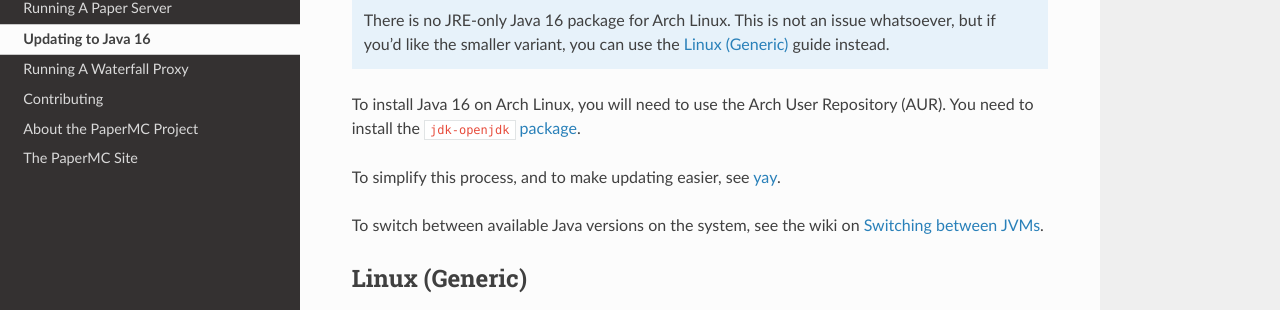
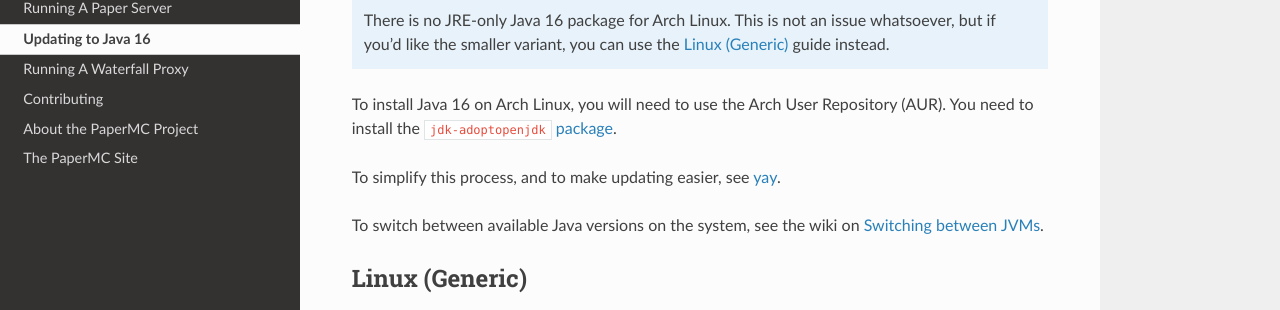
Before and after one commit to PaperMC/PaperDocs, a Sphinx documentation site: the page built from source/java-update/index.rst, in a window 1280 px wide and 900 px high, scrolled down 3814 px. Shown: the part 137-447 px from the top of the window. Built offline with Sphinx 7.4.7 and the Read the Docs theme 2.0.0, drawn with Linux system fonts in a browser that asks for light colours; pages that are not in the unit, such as notebooks, are missing from menus.

Commit message:
Fix improper naming of aur package in java install guide

```diff
--- a/source/java-update/index.rst
+++ b/source/java-update/index.rst
@@ -160,10 +160,10 @@
     (Generic)`_ guide instead.
 
 To install Java 16 on Arch Linux, you will need to use the Arch User Repository
-(AUR). You need to install the |jdk-openjdk AUR package|_.
+(AUR). You need to install the |jdk-adoptopenjdk AUR package|_.
 
-.. |jdk-openjdk AUR package| replace:: ``jdk-openjdk`` package
-.. _jdk-openjdk AUR package: https://aur.archlinux.org/packages/jdk-adoptopenjdk/
+.. |jdk-adoptopenjdk AUR package| replace:: ``jdk-adoptopenjdk`` package
+.. _jdk-adoptopenjdk AUR package: https://aur.archlinux.org/packages/jdk-adoptopenjdk/
 
 To simplify this process, and to make updating easier, see `yay
 <https://github.com/Jguer/yay>`_.
```
